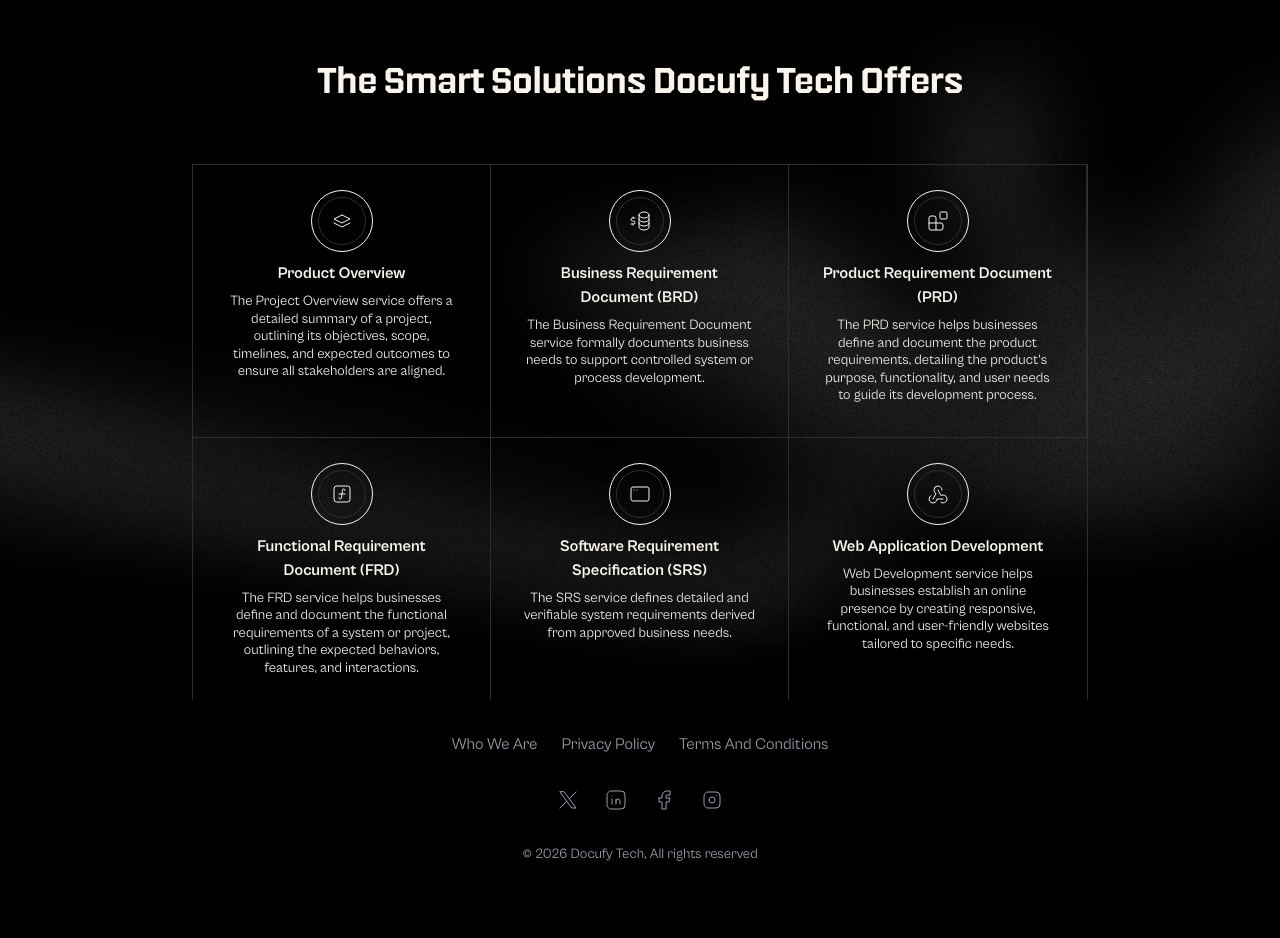
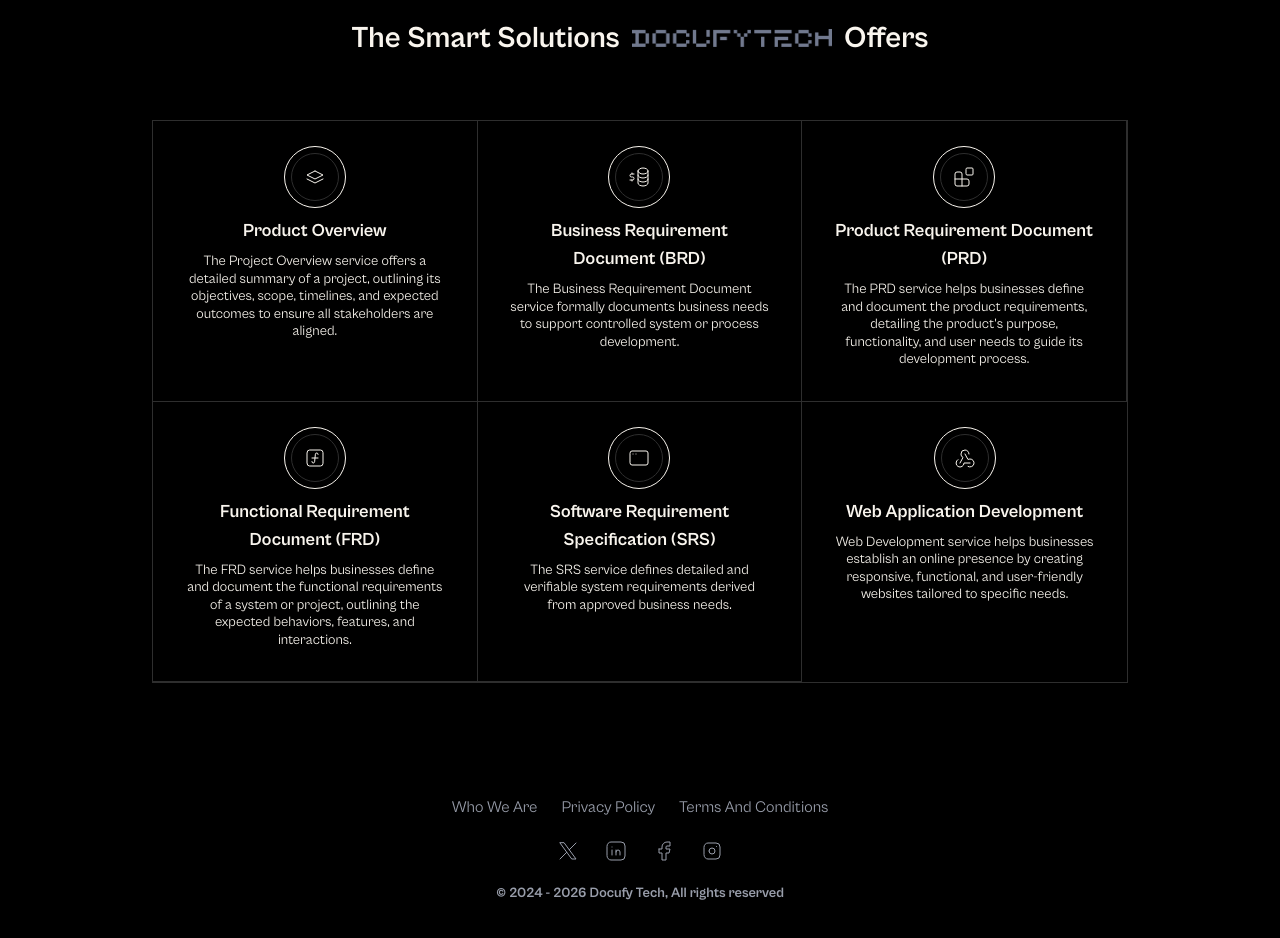
Before and after one commit to docufy-technologies/docufy-tech-public, a React (Vite) app: page /solutions in a window 1280 px wide. Shown: the part 100-1038 px from the top of the page. Built offline with nearby package versions, Linux system fonts and the light colour scheme.

Commit message:
feat: update Footer and NavBar components; enhance layout and styles in Home and Solutions sections

```diff
--- a/src/components/blocks/footer.tsx
+++ b/src/components/blocks/footer.tsx
@@ -4,6 +4,7 @@
   IconBrandLinkedin,
   IconBrandX,
 } from "@tabler/icons-react";
+import { Link } from "@tanstack/react-router";
 
 function FooterAnchor({ label, href }: { label: string; href: string }) {
   return (
@@ -21,8 +22,8 @@
 export default function Footer() {
   return (
     <footer className="pb-16">
-      <div className="mx-auto max-w-5xl px-6">
-        <div className="my-8 flex flex-wrap justify-center gap-6">
+      <div className="mx-auto max-w-4xl px-6">
+        <div className="mt-8 flex flex-wrap justify-center gap-6">
           <FooterAnchor label="Who We Are" href="https://docufybd.com" />
           <FooterAnchor
             label="Privacy Policy"
@@ -33,7 +34,7 @@
             href="https://docufybd.com/terms-and-conditions"
           />
         </div>
-        <div className="my-8 flex flex-wrap justify-center gap-6 text-sm">
+        <div className="my-5 flex flex-wrap justify-center gap-6 text-sm">
           <a
             href="https://x.com/docufybd"
             target="_blank"
@@ -71,9 +72,10 @@
             <IconBrandInstagram />
           </a>
         </div>
-        <span className="text-muted-foreground block text-center text-sm">
+        <span className="text-muted-foreground block text-center text-sm font-bold">
           {" "}
-          © {new Date().getFullYear()} Docufy Tech, All rights reserved
+          © 2024 - {new Date().getFullYear()} <Link to="/">Docufy Tech</Link>,
+          All rights reserved
         </span>
       </div>
     </footer>
--- a/src/components/blocks/navbar.tsx
+++ b/src/components/blocks/navbar.tsx
@@ -22,7 +22,7 @@
 
   return (
     <ul
-      className="mx-auto flex w-fit rounded-full border-2 border-secondary bg-transparent backdrop-blur-2xl z-100 fixed top-1 left-1/2 -translate-x-1/2 px-2 py-1 max-sm:p-1 gap-4 max-sm:gap-0 shadow-xs shadow-secondary"
+      className="mx-auto flex w-fit rounded-full border-2 border-secondary bg-transparent backdrop-blur-xl z-100 fixed top-1 left-1/2 -translate-x-1/2 px-2 py-1 max-sm:p-1 gap-4 max-sm:gap-0 shadow-xs shadow-secondary"
       onMouseLeave={() => setPosition((pv) => ({ ...pv, opacity: 0 }))}
     >
       <Tab setPosition={setPosition}>
@@ -76,7 +76,7 @@
   return (
     <motion.li
       animate={position}
-      className="absolute z-0 h-7 -translate-y-1.5 max-sm:-translate-y-1 rounded-full bg-secondary md:h-10"
+      className="absolute z-0 h-9 -translate-y-1.5 max-sm:-translate-y-1 rounded-full bg-secondary md:h-10"
     />
   );
 };
--- a/src/routes/index.tsx
+++ b/src/routes/index.tsx
@@ -70,7 +70,7 @@
       <section className="h-fit w-full overflow-x-clip overflow-y-hidden">
         <div className="mx-auto w-full max-w-2xl">
           <div className="text-center text-3xl text-foreground">
-            <h1 className="text-secondary lg:text-5xl font-normal capitalize">
+            <h1 className="text-secondary lg:text-5xl text-xl font-normal capitalize">
               Our Partners And Patrons
             </h1>
           </div>
--- a/src/routes/solutions.tsx
+++ b/src/routes/solutions.tsx
@@ -7,7 +7,6 @@
   IconWebhook,
 } from "@tabler/icons-react";
 import { createFileRoute } from "@tanstack/react-router";
-import { EtheralShadow } from "@/components/ui/etheral-shadow";
 
 export const Route = createFileRoute("/solutions")({
   component: RouteComponent,
@@ -27,7 +26,7 @@
       <div className="relative mx-auto flex aspect-square size-12 rounded-full border before:absolute before:-inset-2 before:rounded-full before:border items-center justify-center mb-4">
         {icon}
       </div>
-      <span className="text-base font-semibold">{title}</span>
+      <span className="text-lg font-semibold">{title}</span>
       <p className="text-sm mt-2 leading-tight">{description}</p>
     </div>
   );
@@ -35,20 +34,20 @@
 
 function RouteComponent() {
   return (
-    <section className="h-screen w-full flex items-center justify-center">
-      <EtheralShadow
-        maskImageURL="/mask-2.png"
-        sizing="fill"
-        noise={{ opacity: 0.6, scale: 2 }}
-        opacity={0.3}
-      >
-        <div className="py-12 md:py-20 mt-20">
+    <div className="max-w-screen relative">
+      <div className="py-12 md:py-20 mt-10 max-sm:mt-20">
         <div className="mx-auto max-w-5xl space-y-8 px-6 md:space-y-16">
-            <h1 className="capitalize font-medium text-center">
-              The Smart Solutions Docufy Tech Offers
-            </h1>
+          <span className="capitalize font-bold text-center text-xl lg:text-3xl flex max-sm:flex-col justify-center items-center gap-3">
+            The Smart Solutions{" "}
+            <img
+              src="/logo512.png"
+              alt="Docufy Tech Logo"
+              className="h-4.5 max-sm:h-3"
+            />{" "}
+            Offers
+          </span>
 
-            <div className="relative mx-auto grid max-w-2xl lg:max-w-4xl divide-x divide-y border *:p-8 sm:grid-cols-2 lg:grid-cols-3">
+          <div className="relative mx-auto grid max-w-6xl divide-x divide-y border *:p-8 sm:grid-cols-2 lg:grid-cols-3">
             <SolutionsCardCustom
               title="Product Overview"
               description="The Project Overview service offers a detailed summary of a project, outlining its objectives, scope, timelines, and expected outcomes to ensure all stakeholders are aligned."
@@ -82,7 +81,6 @@
           </div>
         </div>
       </div>
-      </EtheralShadow>
-    </section>
+    </div>
   );
 }
```
Lines whose indentation alone changed are shown as unchanged.
